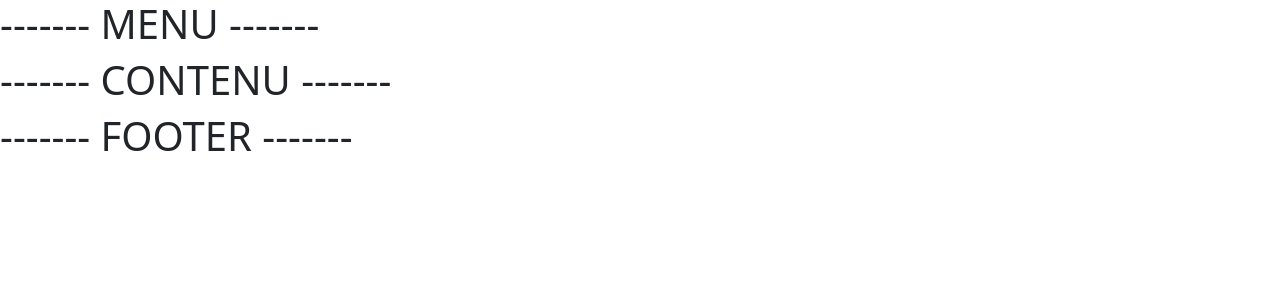
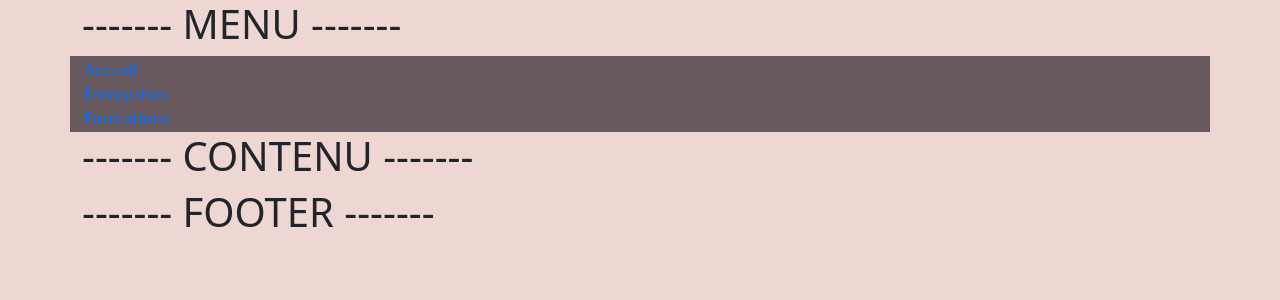
Before and after one commit to mathildeCazeu/Symfony, a Symfony app: template templates/base.html.twig in a window 1280 px wide. Shown: the top 300 px of the page. Run offline with Twig, Linux system fonts and the light colour scheme; the template is opened without the code that fills it, so the values that code supplies are empty; some libraries are stand-ins or nearby versions.

Commit message:
Modif bootstrap

```diff
--- a/templates/base.html.twig
+++ b/templates/base.html.twig
@@ -27,9 +27,26 @@
   </head>
 
   <!-- Partie principale -->
-  <body>
+  <body style="background-color:#EED6D3;">
+    <div class = "container">
         {% block menu %}
             <h1>------- MENU -------</h1>
+            <div class="row" style="background-color:#67595E; border:2px solid #67595E;">
+                <!-- BLOC ACCUEIL MENU -->
+                    <div>
+                        <a class="link" href="{{path('pro_stage_accueil')}}">Accueil </a>
+                    </div>
+
+                <!-- BLOC ENTREPRISES MENU -->
+                    <div>
+                        <a class="link" href="{{path('pro_stage_entreprises')}}">Entreprises </a>
+                    </div>
+
+                <!-- BLOC FORMATIONS MENU -->
+                    <div>
+                        <a class="link" href="{{path('pro_stage_formations')}}">Formations </a>
+                    </div>
+            </div>
         {% endblock %}
 
         {% block contenu %}
@@ -50,5 +67,6 @@
     <script src="https://cdn.jsdelivr.net/npm/@popperjs/core@2.10.2/dist/umd/popper.min.js" integrity="sha384-7+zCNj/IqJ95wo16oMtfsKbZ9ccEh31eOz1HGyDuCQ6wgnyJNSYdrPa03rtR1zdB" crossorigin="anonymous"></script>
     <script src="https://cdn.jsdelivr.net/npm/bootstrap@5.1.3/dist/js/bootstrap.min.js" integrity="sha384-QJHtvGhmr9XOIpI6YVutG+2QOK9T+ZnN4kzFN1RtK3zEFEIsxhlmWl5/YESvpZ13" crossorigin="anonymous"></script>
     -->
+    </div>
 </body>
 </html>
```
Lines whose indentation alone changed are shown as unchanged.
